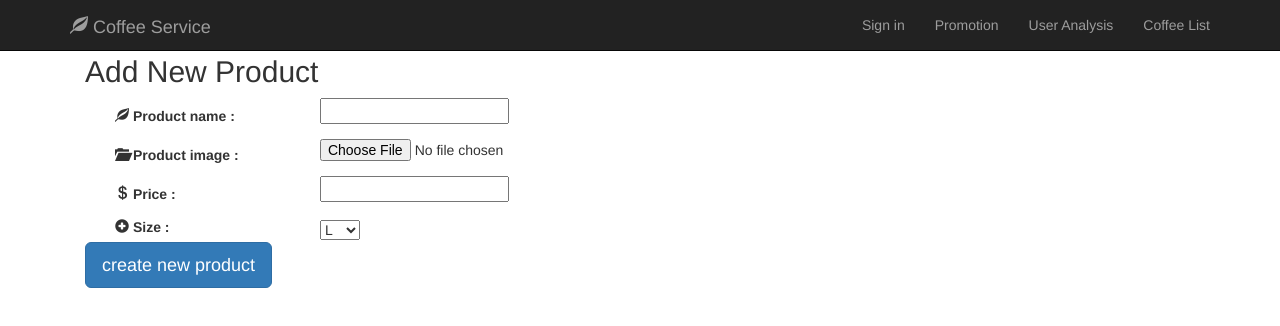
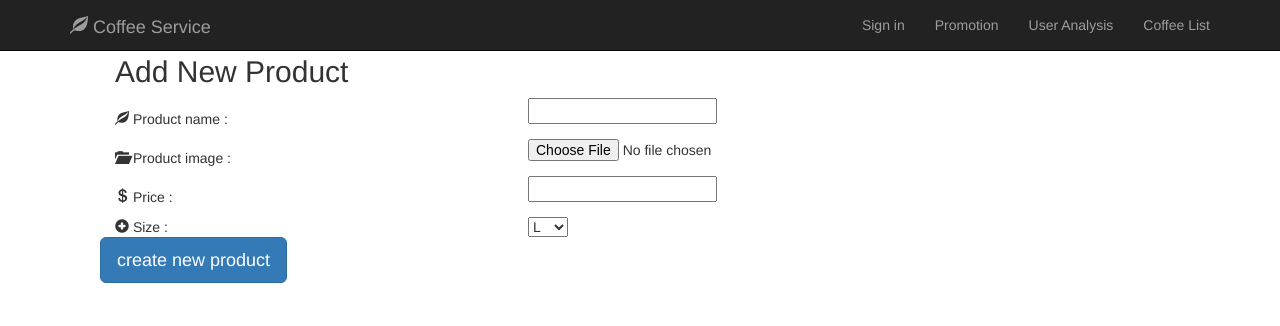
Before and after one commit to ghost666999/MyCoffeeService, a website: page index.html at #!/addcoffee in a window 1280 px wide. Drawn offline with nearby package versions, Linux system fonts and the light colour scheme.

Commit message:
change css.

```diff
--- a/public/views/addcoffee.html
+++ b/public/views/addcoffee.html
@@ -1,9 +1,15 @@
-    <h2>Add New Product</h2>
+
     <div class="container">
       <table>
         <tr>
+          <td class="col-sm-7">
+            <h2>Add New Product</h2>
+          </td>
+
+        </tr>
+        <tr>
           <td class="col-sm-3">
-            <label><span class="glyphicon glyphicon-leaf"></span> Product name : </label>
+            <div><span class="glyphicon glyphicon-leaf"></span> Product name : </div>
           </td>
           <td class="col-sm-6">
             <div class="form-group">
@@ -13,7 +19,7 @@
         </tr>
         <tr>
           <td class="col-sm-3">
-            <label><span class="glyphicon glyphicon-folder-open"></span> Product image : </label>
+            <div><span class="glyphicon glyphicon-folder-open"></span> Product image : </div>
           </td>
           <td class="col-sm-6">
             <div class="form-group">
@@ -23,7 +29,7 @@
         </tr>
         <tr>
           <td class="col-sm-3">
-            <label><span class="glyphicon glyphicon glyphicon-usd"></span> Price : </label>
+            <div><span class="glyphicon glyphicon glyphicon-usd"></span> Price : </div>
           </td>
           <td class="col-sm-6">
             <div class="form-group">
@@ -33,7 +39,7 @@
         </tr>
         <tr>
           <td class="col-sm-3">
-            <label><span class="glyphicon glyphicon glyphicon glyphicon-plus-sign"></span> Size : </label>
+            <div><span class="glyphicon glyphicon glyphicon glyphicon-plus-sign"></span> Size : </div>
           </td>
           <td class="col-sm-6">
             <select>
@@ -44,6 +50,7 @@
             </select>
           </td>
         </tr>
+
       </table>
+      <button class="btn btn-lg btn-primary">create new product</button>
     </div>
-<button class="btn btn-lg btn-primary">create new product</button>
```
